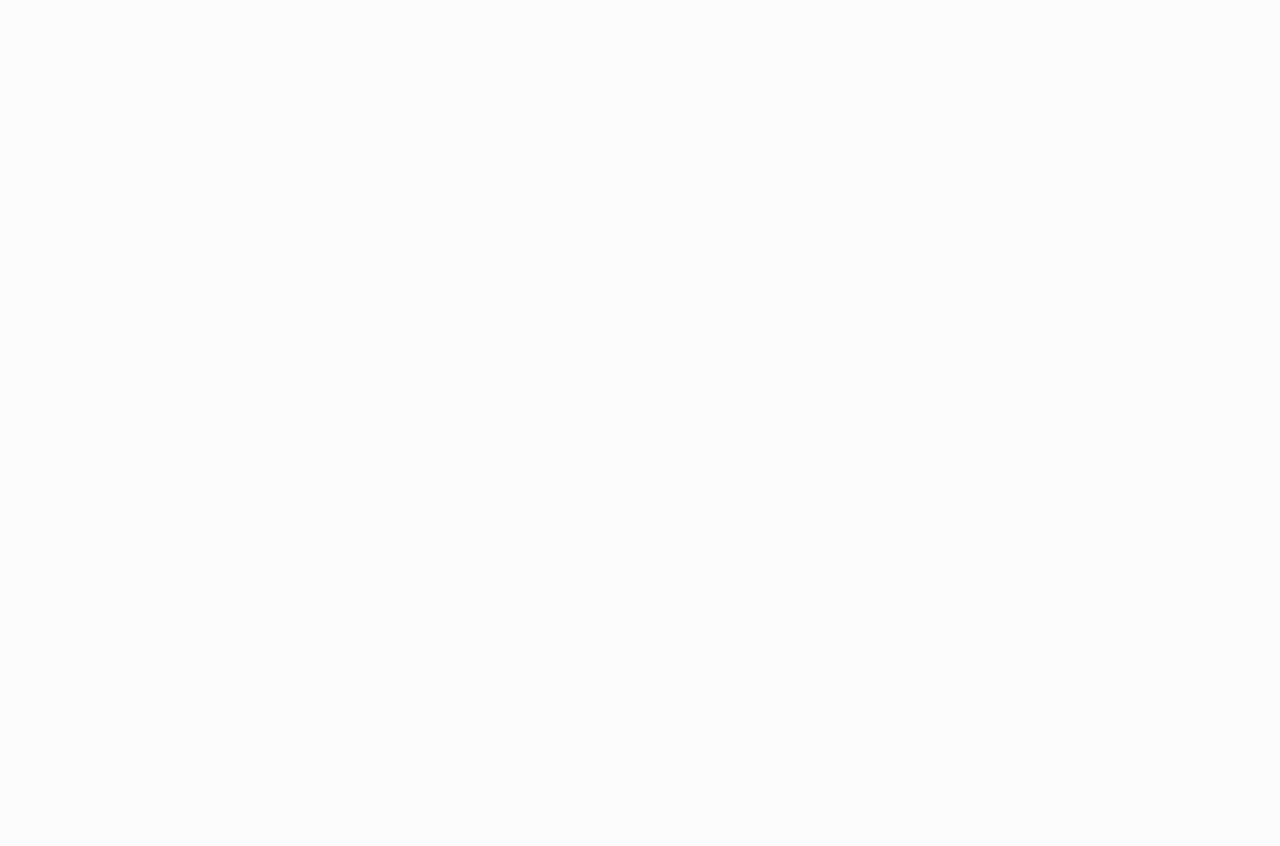
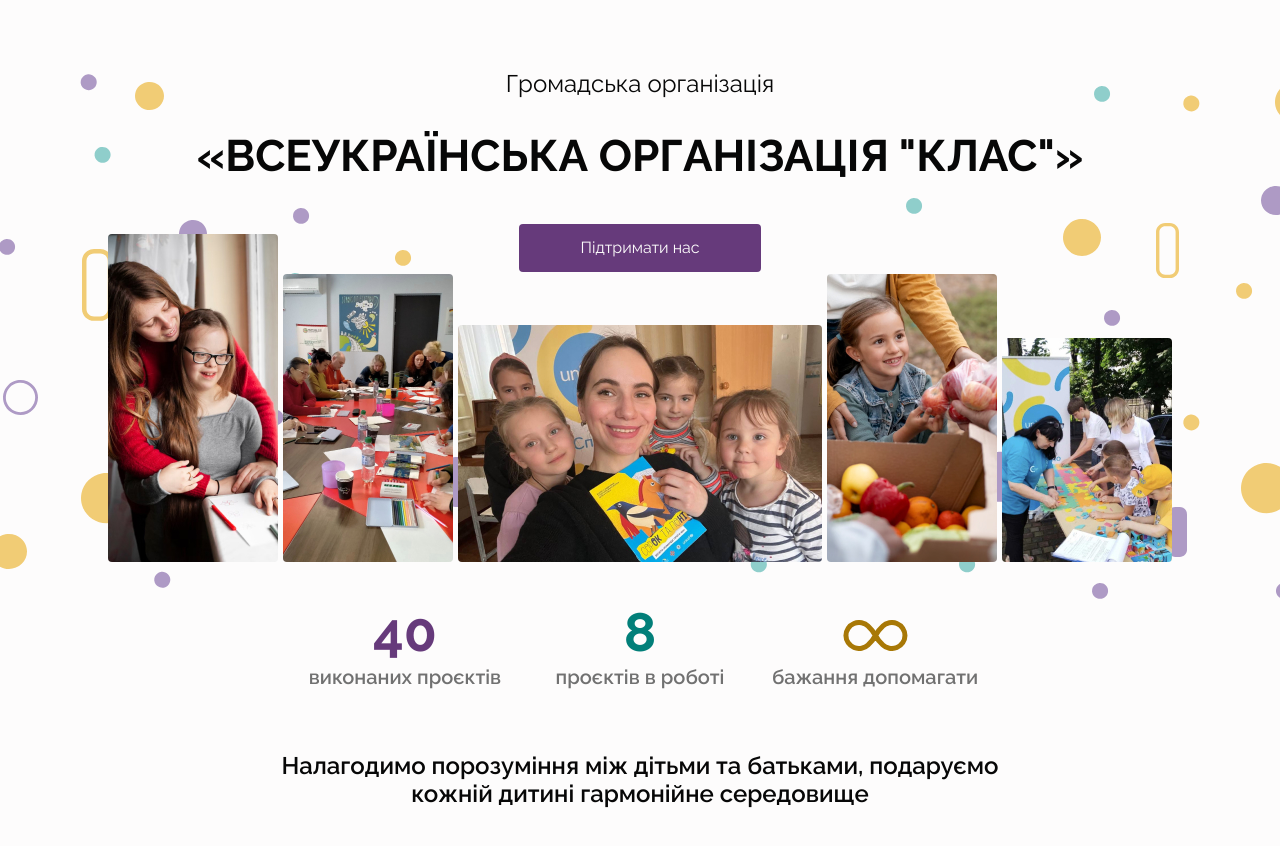
Before and after one commit to KirillNizhnik/GO-KLASS, a website: page app/index.html in a window 1280 px wide. Before the commit the page ends 800 px from the top, so only its background shows below. Drawn offline with Linux system fonts and the light colour scheme.

Commit message:
editing hero section

```diff
--- a/app/index.html
+++ b/app/index.html
@@ -8,17 +8,56 @@
     <title></title>
     <link rel="preconnect" href="https://fonts.googleapis.com">
     <link rel="preconnect" href="https://fonts.gstatic.com" crossorigin>
-    <link href="https://fonts.googleapis.com/css2?family=Raleway:ital,wght@0,100;0,200;0,300;0,400;0,500;0,600;0,700;0,800;0,900;1,100;1,200;1,300;1,400;1,500;1,600;1,700;1,800;1,900&display=swap" rel="stylesheet">
+    <link href="https://fonts.googleapis.com/css2?family=Raleway:ital,wght@0,100;0,200;0,300;0,400;0,500;0,600;0,700;0,800;0,900;1,100;1,200;1,300;1,400;1,500;1,600;1,700;1,800;1,900&display=swap"
+          rel="stylesheet">
     <link rel="stylesheet" href="css/style.min.css">
 </head>
 <body class="body">
 <header class="header">
     <div class="container">
+
     </div>
 </header>
 <main>
-    <section class="">
+    <section class="hero">
         <div class="container">
+            <div class="hero-inner">
+                <div class="hero-inner__caption">Громадська організація</div>
+                <h1 class="hero-inner__title">«Всеукраїнська організація "Клас"»</h1>
+                <button class="hero-inner__btn button" type="button">Підтримати нас</button>
+                <ul class="hero-inner__list">
+                    <li class="hero-inner__list-item"><img src="images/hero-1.jpg" alt=""
+                                                           class="hero-inner__list-item-img"></li>
+                    <li class="hero-inner__list-item"><img src="images/hero-2.jpg" alt=""
+                                                           class="hero-inner__list-item-img"></li>
+                    <li class="hero-inner__list-item"><img src="images/hero-3.jpg" alt=""
+                                                           class="hero-inner__list-item-img hero-inner__list-item-img-3">
+                    </li>
+                    <li class="hero-inner__list-item"><img src="images/hero-4.jpg" alt=""
+                                                           class="hero-inner__list-item-img"></li>
+                    <li class="hero-inner__list-item"><img src="images/hero-5.jpg" alt=""
+                                                           class="hero-inner__list-item-img"></li>
+                </ul>
+
+                <ul class="hero-inner__list-benefits">
+                    <li class="hero-inner__list-benefits-item">
+                        <div class="hero-inner__list-benefits-item-num benefits-item-num-1">40</div>
+                        <span>виконаних проєктів</span></li>
+                    <li class="hero-inner__list-benefits-item">
+                        <div class="hero-inner__list-benefits-item-num benefits-item-num-2">8</div>
+                        <span>проєктів в роботі</span></li>
+                    <li class="hero-inner__list-benefits-item">
+                        <div class="hero-inner__list-benefits-item-num benefits-item-num-3">
+                            <svg class="hero-inner-benefits-icon" width="38px" height="34px">
+                                <use href="images/icons.svg#icon-infinity"></use>
+                            </svg>
+                        </div>
+                        <span>бажання допомагати </span></li>
+                </ul>
+                <p class="hero-inner__descr">Налагодимо порозуміння між дітьми та батьками, подаруємо кожній дитині
+                    гармонійне середовище</p>
+
+            </div>
         </div>
     </section>
 </main>
--- a/app/scss/_global.scss
+++ b/app/scss/_global.scss
@@ -56,12 +56,13 @@ a {
   text-decoration: none;
 }
 
-button {
+.button{
   cursor: pointer;
+  border: none;
 }
 
 .container {
-  padding: 0 15px;
+  padding: 0 16px;
   margin: auto;
   width: 100%;
   position: relative;
--- /dev/null
+++ b/app/scss/_main-style-media.scss
@@ -0,0 +1,108 @@
+@media screen and (min-width: 375px) {
+  .container {
+    width: 343px;
+    padding: 0;
+  }
+}
+
+@media screen and (min-width: 768px) {
+  .container {
+    width: 704px;
+    padding: 0 32px;
+  }
+  .hero {
+    margin: 40px auto 72px auto;
+
+    &-inner__title {
+      font-size: 31px;
+      margin-bottom: 32px;
+    }
+
+    &-inner__btn.button {
+      width: 344px;
+    }
+
+    &-inner__list-item-img {
+      width: 104px;
+    }
+
+    &-inner__list-item-img-3 {
+      width: 224px;
+    }
+
+    &-inner__list-benefits {
+      gap: 88px;
+      width: 464px;
+      margin: 48px auto;
+    }
+
+    &-inner__descr {
+      width: 397px;
+      margin: auto;
+    }
+  }
+}
+
+
+@media screen and (min-width: 1240px) {
+  .container {
+    width: 1140px;
+    padding: 0;
+  }
+  .hero {
+    margin: 64px auto 112px auto;
+
+    &-inner__title {
+      font-size: 44px;
+      margin-bottom: 32px;
+      line-height: 72px;
+    }
+
+    &-inner__btn.button {
+      padding: 12px 24px;
+      width: 242px;
+    }
+
+    &-inner__list-item-img {
+      width: 170px;
+    }
+
+    &-inner__list-item-img.hero-inner__list-item-img-3 {
+      width: 364px;
+    }
+
+    &-inner__list {
+      margin: -70px 0 0 0;
+    }
+
+    &-inner__list-benefits-item > span {
+      font-size: 20px;
+    }
+
+    &-inner__list-benefits-item-num {
+      font-size: 54px;
+      margin: 0 0 16px 0;
+    }
+
+    &-inner-benefits-icon {
+      width: 70.455px;
+      height: 31px;
+    }
+
+    &-inner__list-benefits {
+      gap: 28px;
+      width: 100%;
+      margin: 48px auto 64px auto;
+    }
+
+    &-inner__list-benefits-item {
+      width: 207px;
+    }
+
+    &-inner__descr {
+      width: 791px;
+      font-size: 24px;
+      line-height: 28px;
+    }
+  }
+}
--- /dev/null
+++ b/app/scss/_main-style.scss
@@ -0,0 +1,96 @@
+
+.hero {
+  margin: 40px auto 80px auto;
+  background-image: url("../images/backgraund.svg");
+  background-position: top;
+  background-repeat: no-repeat;
+  background-size: auto;
+
+  &-inner {
+    display: block;
+    text-align: center;
+
+    &__caption {
+      font-size: 24px;
+      line-height: 40px;
+      margin-bottom: 16px;
+    }
+
+    &__title {
+      font-size: 32px;
+      font-weight: 700;
+      line-height: 44px;
+      text-transform: uppercase;
+      margin-bottom: 24px;
+    }
+
+    &__btn {
+      background-color: $violet;
+      border-radius: 4px;
+      color: $white;
+      text-align: center;
+      font-size: 16px;
+      font-weight: 400;
+      line-height: 24px;
+      padding: 10px;
+      width: 100%;
+      margin-bottom: 32px;
+    }
+
+    &__list {
+      display: flex;
+      gap: 5px;
+      align-items: flex-end;
+      margin-bottom: 24px;
+      justify-content: center;
+
+      &-item-img {
+        width: 62px;
+        border-radius: 4px;
+      }
+
+      &-item-img-3 {
+        width: 99px;
+      }
+    }
+
+    &__list-benefits {
+      display: flex;
+      gap: 27px;
+      margin-bottom: 44px;
+      justify-content: center;
+
+      &-item > span {
+        color: $grey;
+        text-align: center;
+        font-size: 12px;
+        font-weight: 600;
+        line-height: 4px;
+      }
+
+      &-item-num {
+        text-align: center;
+        font-size: 32px;
+        font-weight: 700;
+        line-height: 44px;
+        text-transform: uppercase;
+      }
+
+      .benefits-item-num-1 {
+        color: $violet;
+      }
+
+      .benefits-item-num-2 {
+        color: $green;
+      }
+    }
+
+    &__descr {
+      color: $black;
+      text-align: center;
+      font-size: 16px;
+      font-weight: 600;
+      line-height: 22.5px;
+    }
+  }
+}
--- a/app/scss/_vars.scss
+++ b/app/scss/_vars.scss
@@ -4,3 +4,5 @@ $black: #070707;
 $yellow: #F1CC75;
 $light-violet: #AE9AC5;
 $blue: #8FCECB;
+$green: #027F79;
+$grey: #717171;
--- a/app/scss/style.scss
+++ b/app/scss/style.scss
@@ -2,6 +2,7 @@
 @import "libs";
 @import "fonts";
 @import "global";
-
+@import "main-style";
 
 @import "media";
+@import "main-style-media";
```
Also changed, not shown: app/css/style.min.css, app/images/backgraund.svg (added), app/images/hero-1.jpg (added), app/images/hero-2.jpg (added), app/images/hero-3.jpg (added), app/images/hero-4.jpg (added), app/images/hero-5.jpg (added).
